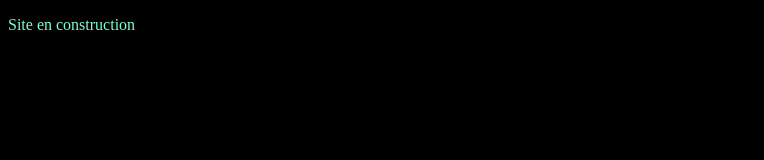
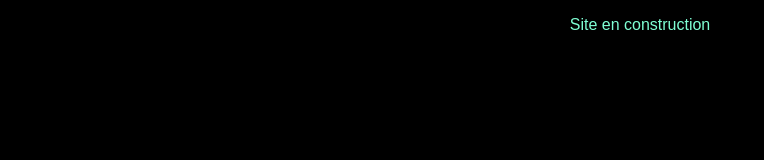
Before and after one commit to ninonbenezit/ninonbenezit.github.io, a plain HTML site: page index.html in a window 1280 px wide. Shown: the whole page, without its empty margins (0-764 px from the left). Drawn offline with Linux system fonts and the light colour scheme.

Commit message:
Update style.css

```diff
--- a/style.css
+++ b/style.css
@@ -1,4 +1,9 @@
 body{
     background:black;
     color:aquamarine;
+    font-family: Arial, Helvetica, sans-serif;
 }
+
+p{
+    text-align: center;
+}
```
